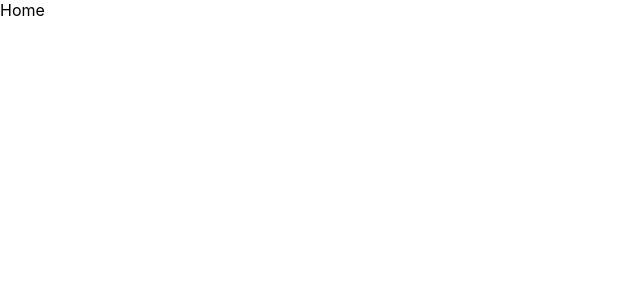
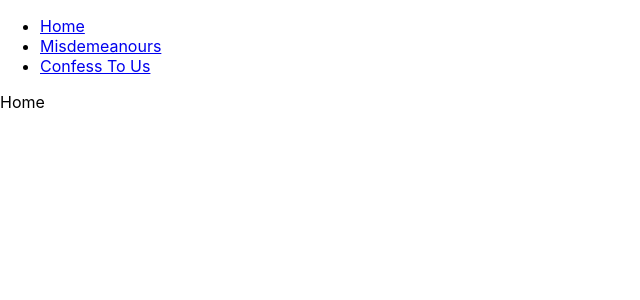
Before and after one commit to dclif/fakelandia, a React (Create React App) app: page / in a window 1280 px wide. Shown: the top 300 px of the page, without its empty margins (0-640 px from the left). Built offline with nearby package versions, Linux system fonts and the light colour scheme.

Commit message:
created a navbar with NavLink elements

```diff
--- /dev/null
+++ b/src/components/Layout.tsx
@@ -0,0 +1,15 @@
+import { Outlet } from "react-router";
+import Nav from "./Nav"
+
+const Layout: React.FC = () => {
+    return (
+        <>
+            <Nav />
+            <main>
+                <Outlet />
+            </main>
+        </>
+    )
+}
+
+export default Layout
--- /dev/null
+++ b/src/components/Nav.tsx
@@ -0,0 +1,18 @@
+import React from 'react'
+import { NavLink } from "react-router-dom";
+
+
+const Nav: React.FC = () => {
+    return (
+        <section>
+            <ul>
+                <li><NavLink to='/'>Home</NavLink></li>
+                <li><NavLink to='/misdemeanours'>Misdemeanours</NavLink></li>
+                <li><NavLink to='/confessions'>Confess To Us</NavLink></li>
+
+            </ul>
+        </section>
+    )
+}
+
+export default Nav
--- a/src/components/Router.tsx
+++ b/src/components/Router.tsx
@@ -3,15 +3,20 @@ import Home from "./Home";
 import Misdemeanours from "./Misdemeanours";
 import Confessions from "./Confessions";
 import PageNotFound from "./PageNotFound";
+import Layout from "./Layout";
 
 const Router = () => {
     return (
         <Routes>
-            <Route index element={<Home />} />
-            <Route path="misdemeanours" element={<Misdemeanours />} />
-            <Route path="confessions" element={<Confessions />} />
-            <Route path="*" element={<PageNotFound />} />
-        </Routes>
+            <Route path="/" element={<Layout />}>
+
+                <Route index element={<Home />} />
+                <Route path="misdemeanours" element={<Misdemeanours />} />
+                <Route path="confessions" element={<Confessions />} />
+                <Route path="*" element={<PageNotFound />} />
+
+            </Route>
+        </Routes >
     )
 }
 
```
